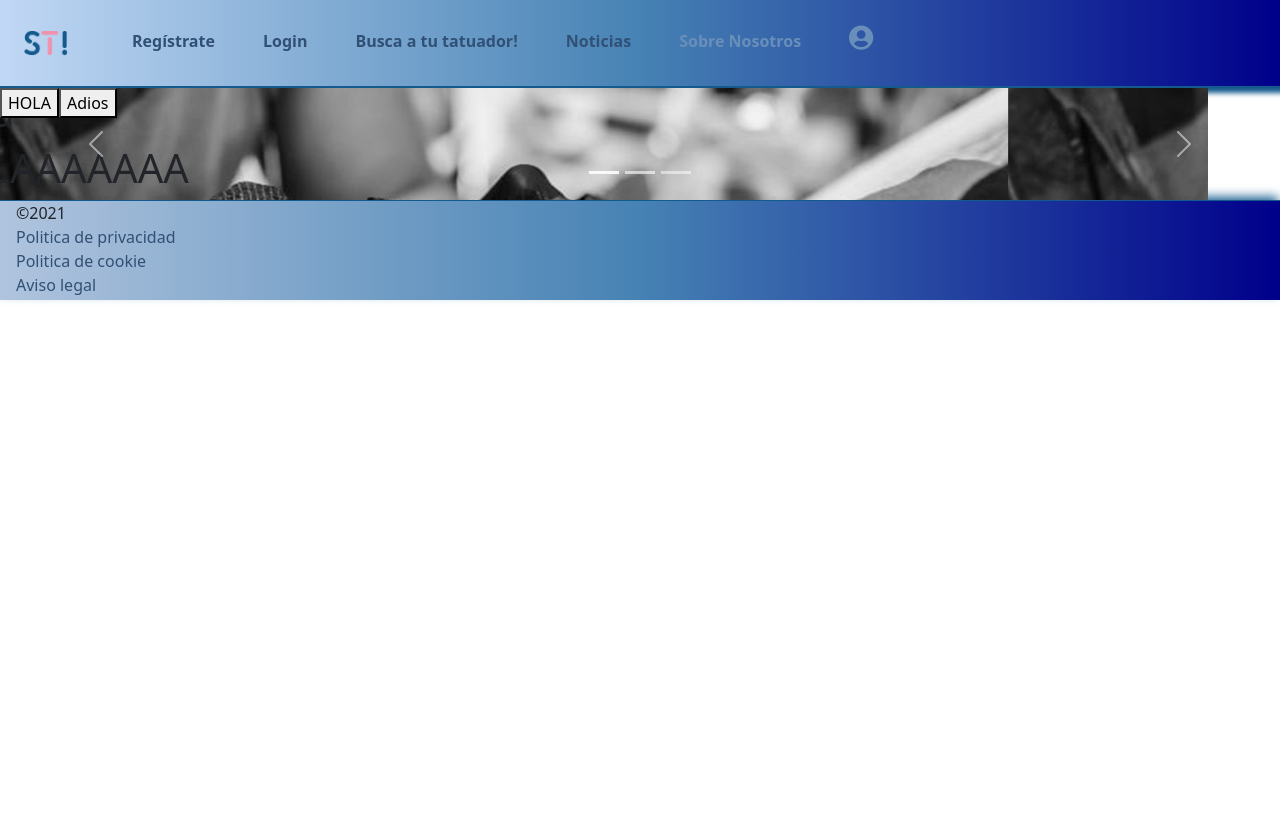
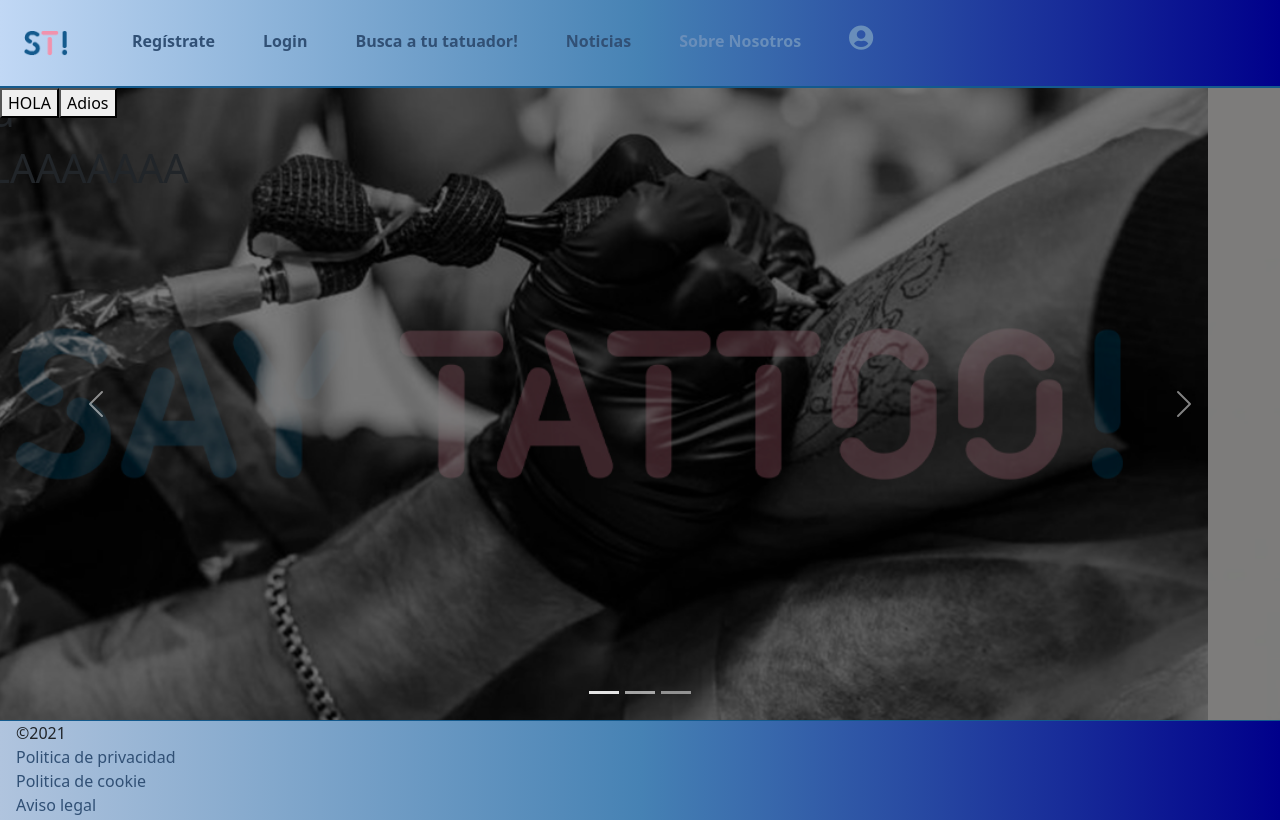
Before and after one commit to SusanaSalmeron/SayTattooProject, an Angular app in the folder proyectoFinalAngular/: page /home in a window 1280 px wide. Built offline with nearby package versions, Linux system fonts and the light colour scheme.

Commit message:
Creación del CSS del Slider
Creación de la hoja de estilos, pero sólo de la parte del Slider, sin poner aún los círculos de las imágenes y las flechas de Bootstrap V.5 por defecto.

```diff
--- a/proyectoFinalAngular/src/app/components/slider/slider.component.css
+++ b/proyectoFinalAngular/src/app/components/slider/slider.component.css
@@ -25,3 +25,78 @@ body {
   left: 0;
   z-index: 999;
 }
+
+.home .carousel-item {
+min-height: 79vh;
+background-position: center;
+background-size: cover;
+position: relative;
+z-index: 1;
+}
+
+.home .carousel-item::before {
+content: ' ';
+position: absolute;
+left: 0;
+top: 0;
+width: 100%;
+height: 100%;
+background-color: rgb(0,0, 0, 0.5);
+z-index: -1;
+}
+
+.home .carousel-item .container {
+  position: absolute;
+  left: 50%;
+  top: 50%;
+  transform: translate(-50%, -50%);
+  text-align: center;
+}
+
+.home .carousel-item h2{
+  font-size: 150px;
+  color: #145A8D;
+  margin: 0 0 10px;
+  opacity: 0;
+  font-family: 'Iconic-Stencil-Bold-trial', sans-serif;
+
+}
+
+.home .carousel-item p{
+  font-size:15px;
+  margin: 0;
+  color: #F192AD;
+  opacity: 0;
+  font-family: 'Karla', sans-serif;
+
+}
+
+.home .carousel-item.active h2{
+  animation: fadeInLeft 0.5s ease forwards;
+}
+
+.home .carousel-item.active p{
+  animation: fadeInRight 0.5s ease forwards;
+}
+
+@keyframes fadeInLeft {
+  0%{
+    opacity: 0;
+    transform: translateX(-30px);
+  }
+  100%{
+    opacity: 1;
+    transform: translateX(0px);
+  }
+}
+
+@keyframes fadeInRight {
+  0%{
+    opacity: 0;
+    transform: translateX(30px);
+  }
+  100%{
+    opacity: 1;
+    transform: translateX(0px);
+  }
+}
```
